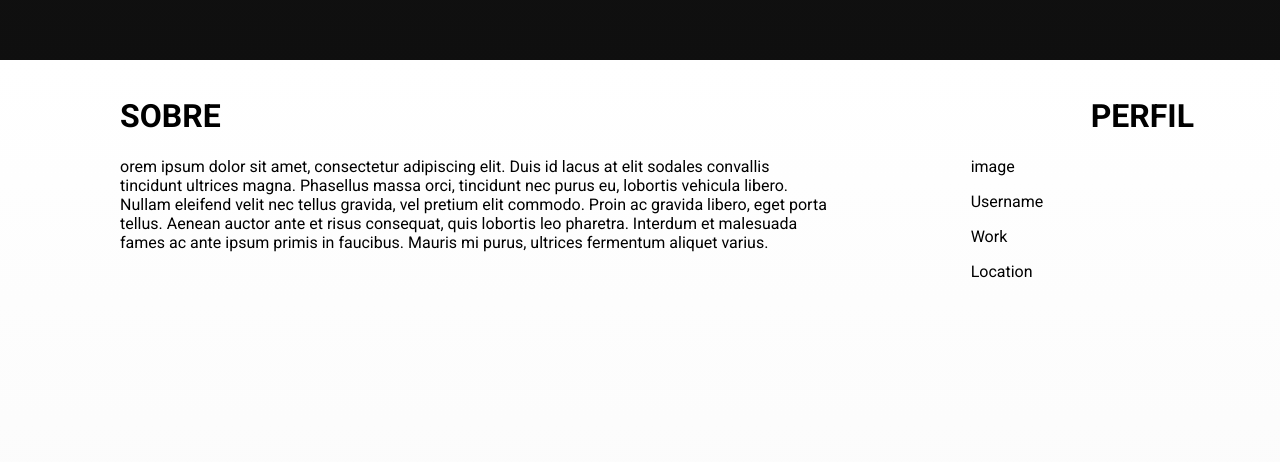
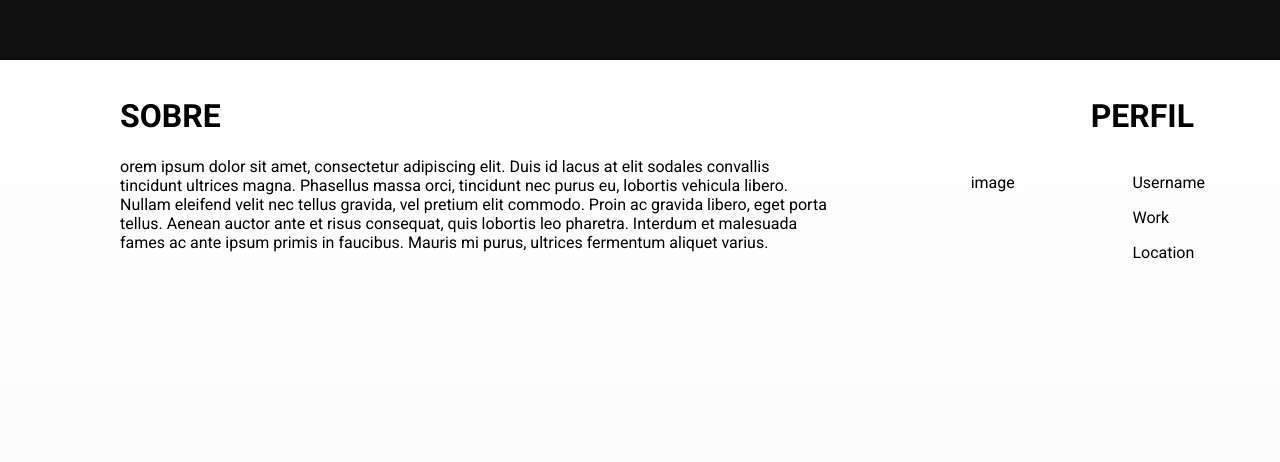
Before and after one commit to eng-Bruno/SujeraVisual, a React (Create React App) app in the folder frontend/: page / in a window 1280 px wide. Shown: the part 734-1196 px from the top of the page. Built offline with nearby package versions, Linux system fonts and the light colour scheme.

Commit message:
ajuste na grid

```diff
--- a/frontend/src/Components/Projects/Projects.js
+++ b/frontend/src/Components/Projects/Projects.js
@@ -24,6 +24,7 @@ function Projects() {
         </Grid>
         <Grid className="profile" item md={4}>
           <h1 className="Subtitle">PERFIL</h1>
+          <Grid container spacing={2}>
             <Grid item md={4}>
               <p>image</p>
             </Grid>
@@ -31,6 +32,7 @@ function Projects() {
               <p>Username</p>
               <p>Work</p>
               <p>Location</p>
+            </Grid>
           </Grid>
         </Grid>
       </Grid>
```
Lines whose indentation alone changed are shown as unchanged.
